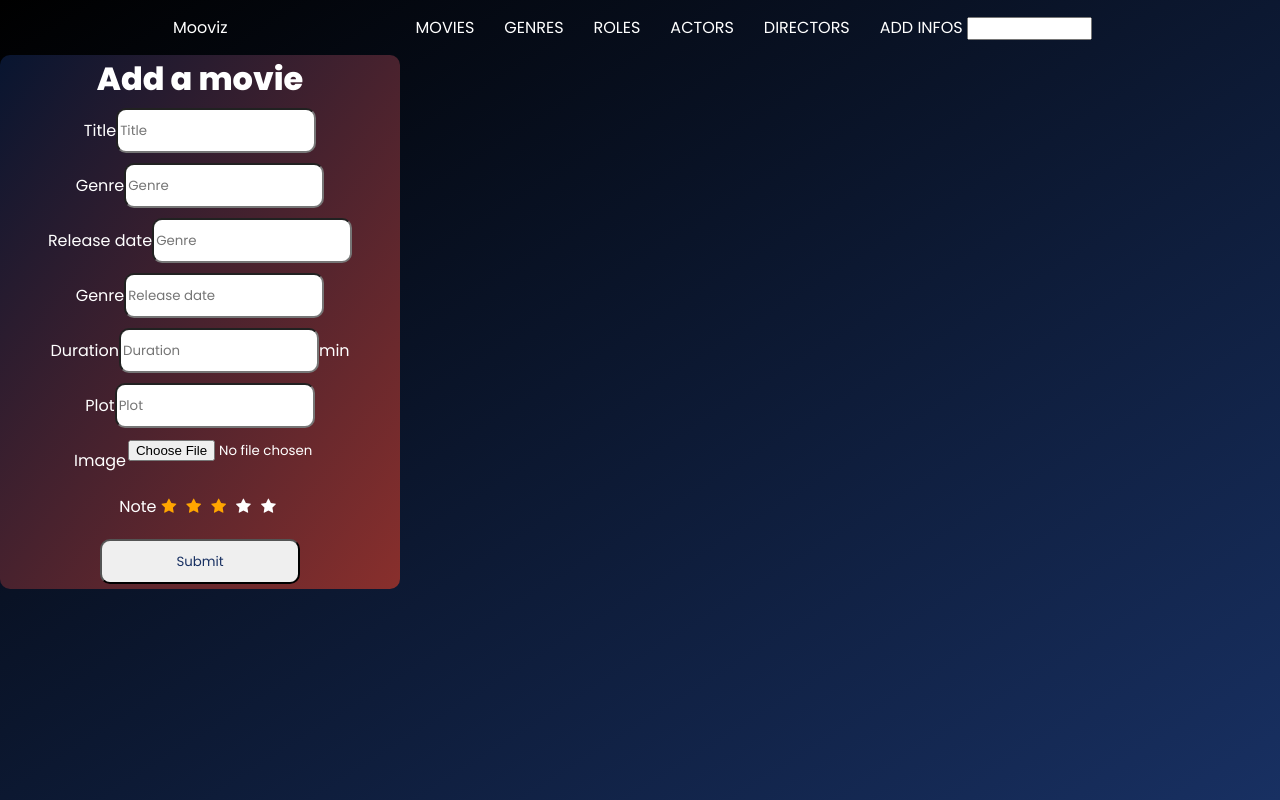
After one commit to davinahouquet/Cinema-PDO, a PHP site: the page made by view/Film/viewAddFilm.php in a window 1280 px wide. The commit adds this page. Run offline with PHP 8.4, Linux system fonts and the light colour scheme; the template is opened without the code that fills it, so the values that code supplies are empty.

Commit message:
Forms add infos

```diff
--- a/public/css/style.css
+++ b/public/css/style.css
@@ -10,7 +10,7 @@
     font-family: "Poppins", sans-serif;
 }
 
-/* Barre de navigation */
+/*---------- Barre de navigation ----------*/
 nav{
     display: flex;
     align-items: center;
@@ -41,3 +41,82 @@ a{
 option{
     color: var(--dark-blue);
 }
+
+/*---------- Page d'ajout d'un film ----------*/
+
+.addFilm{
+    width: 400px;
+    display: flex;
+    justify-content: center;
+    flex-direction: column;
+    background: linear-gradient(to left top,#892F2C, #081530);
+    border-radius: 10px;
+}
+
+h1{
+    text-align: center;
+}
+
+input{
+    width: 200px;
+    height: 45px;
+    border-radius: 10px;
+    padding: 2px;
+}
+
+.submit{
+    color: var(--dark-blue);
+    margin-top: 10px;
+    cursor: pointer;
+}
+
+.checked {
+    color: orange;
+}
+
+.stars-container{
+    display: flex;
+    flex-direction: row;
+}
+
+span{
+    margin: 5px;
+}
+
+.form-input{
+    display: flex;
+    flex-direction: row;
+    align-items: center;
+    justify-content: center;
+    margin: 5px;
+}
+
+/* ---------- Page d'ajout d'un genre ---------- */
+.addGenre{
+    width: 400px;
+    display: flex;
+    justify-content: center;
+    flex-direction: column;
+    background: linear-gradient(to left top,#892F2C, #081530);
+    border-radius: 10px;
+}
+
+/* ---------- Page d'ajout d'un acteur ---------- */
+.addActor{
+    width: 400px;
+    display: flex;
+    justify-content: center;
+    flex-direction: column;
+    background: linear-gradient(to left top,#892F2C, #081530);
+    border-radius: 10px;
+}
+
+/* ---------- Page d'ajout d'un réalisateur ---------- */
+.addDirector{
+    width: 400px;
+    display: flex;
+    justify-content: center;
+    flex-direction: column;
+    background: linear-gradient(to left top,#892F2C, #081530);
+    border-radius: 10px;
+}
--- /dev/null
+++ b/view/Film/viewAddFilm.php
@@ -0,0 +1,59 @@
+<?php
+
+ob_start();
+
+?>
+
+
+<form action="index.php?action=addFilm" method="POST" class="addFilm">
+
+    <h1>Add a movie</h1>
+
+    <div class="form-input">
+        <label>Title</label>
+        <input type="text" placeholder="Title">
+    </div>
+    <div class="form-input">
+        <label>Genre</label>
+        <input type="text" placeholder="Genre">
+    </div>
+    <div class="form-input">
+        <label>Release date</label>
+        <input type="text" placeholder="Genre">
+    </div>
+    <div class="form-input">
+        <label>Genre</label>
+        <input type="text" placeholder="Release date">
+    </div>
+    <div class="form-input">
+        <label>Duration</label>
+        <input type="text" placeholder="Duration"> min
+    </div>
+    <div class="form-input">
+        <label>Plot</label>
+        <input type="text" placeholder="Plot">
+    </div>
+    <div class="form-input">
+        <label>Image</label>
+        <input type="file" placeholder="Download a file">
+    </div>
+    <div class="form-input">
+        <label>Note</label>
+        <div class="stars-container">
+            <span class="fa fa-star checked"></span>
+            <span class="fa fa-star checked"></span>
+            <span class="fa fa-star checked"></span>
+            <span class="fa fa-star"></span>
+            <span class="fa fa-star"></span>
+        </div>
+    </div>
+    <div class="form-input">
+        <input type="submit" class="submit">
+    </div>
+</form>
+
+<?php
+$titre = "Ajouter film";
+$contenu = ob_get_clean();
+require "view/template.php";
+//Le require de fin permet d'injecter le contenu dans le template "squelette" > template.php
--- a/view/Film/viewFilm.php
+++ b/view/Film/viewFilm.php
@@ -17,7 +17,9 @@ ob_start();
         <?php
             foreach($requete->fetchAll() as $film){ ?>
                 <tr>
-                    <td><?= $film["titre"] ?></td>
+                    <td>
+                        <a href="index.php?action=detailFilm&id=<?= $id ?>"><?= $film["titre"] ?></a>
+                    </td>
 
                 </tr>
           <?php  } ?>
--- a/view/template.php
+++ b/view/template.php
@@ -12,6 +12,7 @@
     <link rel="preconnect" href="https://fonts.googleapis.com">
     <link rel="preconnect" href="https://fonts.gstatic.com" crossorigin>
     <link href="https://fonts.googleapis.com/css2?family=Poppins:wght@200;300;400;500;600;800&display=swap" rel="stylesheet">
+    <link rel="stylesheet" href="https://cdnjs.cloudflare.com/ajax/libs/font-awesome/4.7.0/css/font-awesome.min.css">
     <link rel="stylesheet" href="http://localhost/Cinema-MVC/public/css/style.css">
     <title>Cinema/<?= $titre ?> </title>
 </head>
@@ -20,7 +21,7 @@
     <section>
         <nav class="navigation">
             <div class="logo-title">
-                <p><a href="#">Mooviz</a></p>
+                <p><a href="http://localhost/Cinema-MVC/index.php?action=landingPage">Mooviz</a></p>
             </div>
             <ul class="navigation">
                 <li><a href="http://localhost/Cinema-MVC/index.php?action=listFilms">MOVIES</a></li>
@@ -31,12 +32,24 @@
                 <li>ADD INFOS
                     <select>
                         <option></option>
-                        <option>ADD MOVIES</option>
-                        <option>ADD GENRES</option>
-                        <option>ADD ROLES</option>
-                        <option>ADD ACTORS</option>
-                        <option>ADD DIRECTORS</option>
-                        <option>ADD CASTING</option>
+                        <option>
+                            <a href="http://localhost/Cinema-MVC/index.php?action=getAddFilm">ADD MOVIES</a>
+                        </option>
+                        <option>
+                            <a href="http://localhost/Cinema-MVC/index.php?action=getAddFilm">ADD GENRES</a>
+                        </option>
+                        <option>
+                            <a href="http://localhost/Cinema-MVC/index.php?action=getAddRole">ADD ROLES</a>
+                        </option>
+                        <option>
+                            <a href="#">ADD ACTORS</a>
+                        </option>
+                        <option>
+                            <a href="#">ADD DIRECTORS</a>
+                        </option>
+                        <option>
+                            <a href="#">ADD CASTING</a>
+                        </option>
                     </select>
                 </li>
             </ul>
```
Also changed, not shown: controller/ActorController.php (+12 -0 lines), controller/CinemaController.php (+68 -4 lines), controller/DirectorController.php (+12 -0 lines), controller/GenreController.php (+11 -0 lines), controller/RoleController.php (+11 -0 lines), index.php (+7 -0 lines), view/Actor/viewAddActor.php (added, +42 -0 lines), view/Director/viewAddDirector.php (added, +42 -0 lines), view/Genre/viewAddGenre.php (added, +30 -0 lines), view/Role/viewAddRole.php (added, +34 -0 lines).
